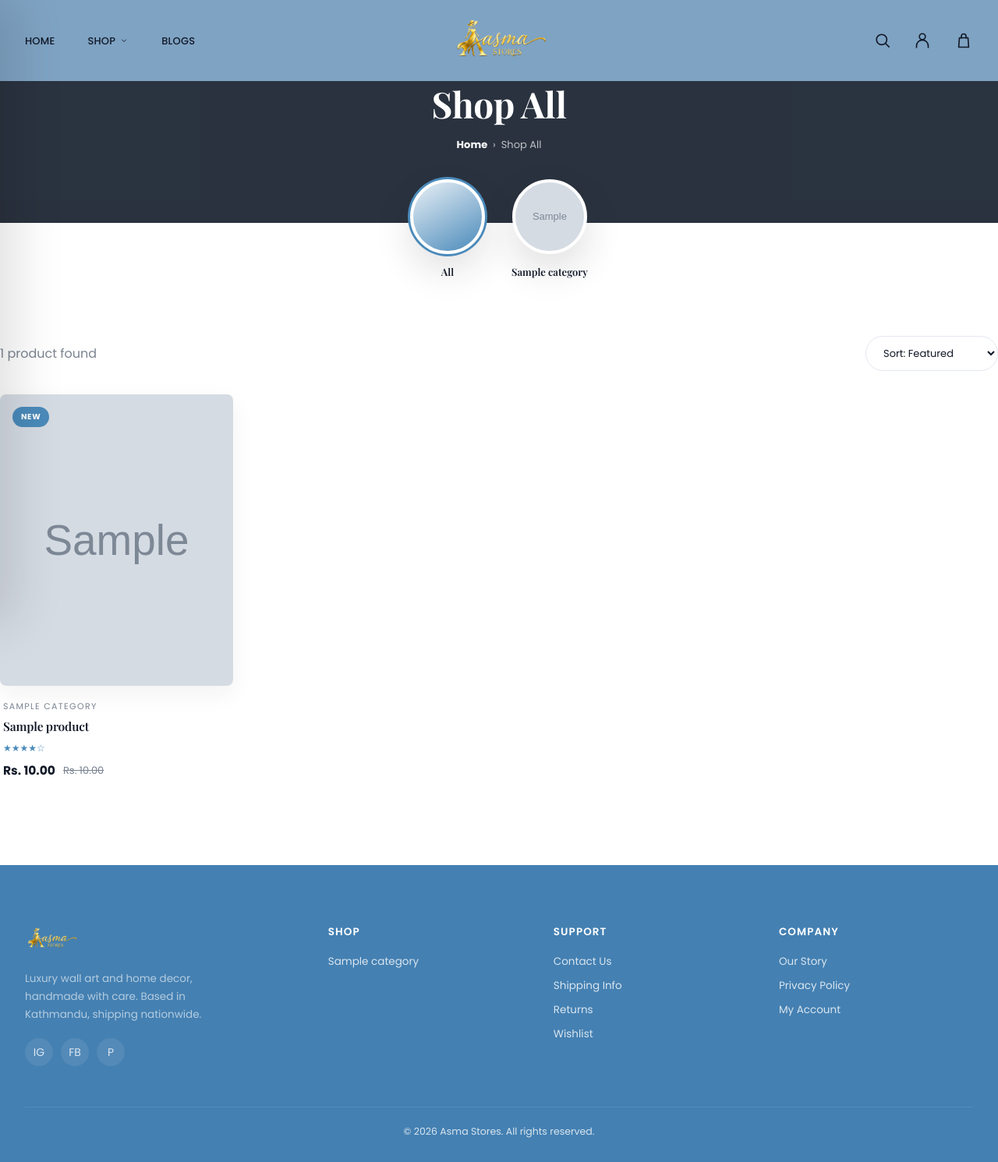
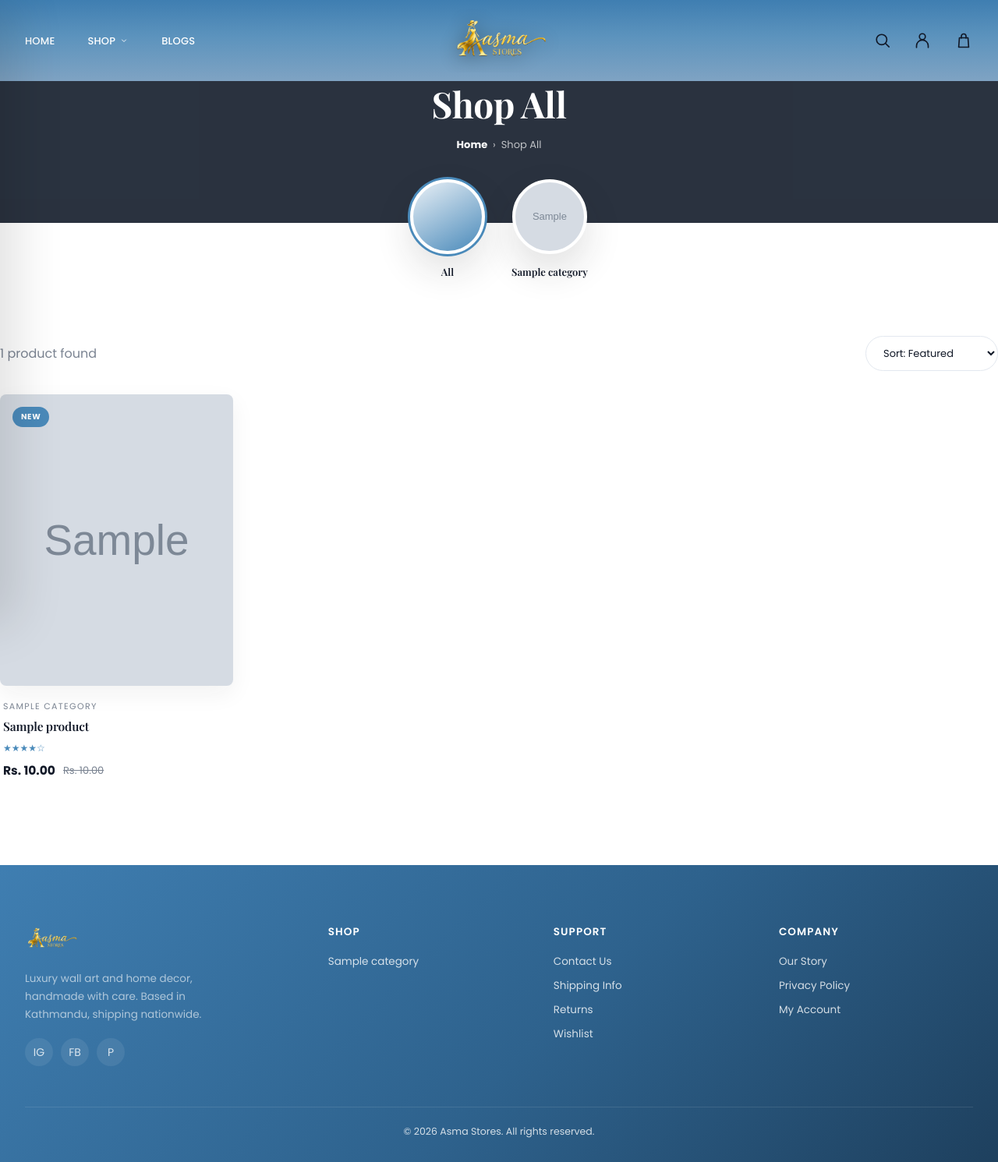
Before and after one commit to dipeshacharya11/asma-store, a Django app: page /shop/ in a window 1280 px wide. Shown: the whole page at 78% size. Run offline with Django 5.2, Linux system fonts and the light colour scheme; tables that the repository leaves empty hold one stand-in row (values such as "Sample post"); grey boxes marked "Sample" are stand-in pictures; some libraries are stand-ins or nearby versions.

Commit message:
product_detail and all

```diff
--- a/store/static/store/css/base.css
+++ b/store/static/store/css/base.css
@@ -148,7 +148,13 @@ section{padding:88px 0;}
 .msg.warning{background:#FFF7ED; color:#92400E;}
 
 /* ---------- Footer ---------- */
-footer{background:#4480B2; color:rgba(255,255,255,.8); padding:76px 0 30px; margin-top:20px;}
+footer{ min-height: 300px;
+  background: linear-gradient(
+    135deg,
+    #3F7EB1 0%,
+    #2E628D 55%,
+    #1E405E 100%
+); color:rgba(255,255,255,.8); padding:76px 0 30px; margin-top:20px;}
 .footer-grid{display:grid; grid-template-columns:1.4fr 1fr 1fr 1fr; gap:40px; margin-bottom:52px;}
 .footer-grid h5{color:#fff; font-size:13.5px; letter-spacing:.08em; text-transform:uppercase; margin-bottom:18px; font-family:'Poppins'; font-weight:600;}
 .footer-grid ul{list-style:none;}
--- a/store/static/store/css/header.css
+++ b/store/static/store/css/header.css
@@ -12,7 +12,12 @@
 
   padding:0;
 
-  background:#7FA3C3;
+  background:linear-gradient(
+        180deg,
+        #3F7EB1 0%,
+        #5C93BD 45%,
+        #7FA3C3 100%
+    );
   border:0;
   box-shadow:none;
 
@@ -22,7 +27,12 @@
 }
 
 .site-header.is-scrolled{
-  background:#397BAF;
+  background:linear-gradient(
+        135deg,
+        #3F7EB1 0%,
+        #5C93BD 45%,
+        #7FA3C3 100%
+    );
   backdrop-filter:blur(16px);
   -webkit-backdrop-filter:blur(16px);
 
@@ -101,6 +111,7 @@
   text-transform:uppercase;
 
   text-decoration:none;
+  color: white;
 
   transition:
     color .3s var(--ease);
@@ -186,6 +197,7 @@
   max-height:70px !important;
 
   object-fit:contain;
+  filter: drop-shadow(0 4px 12px rgba(0, 0, 0, 0.45));
 
   transition:
     max-width .35s var(--ease),
--- a/store/templates/store/collection.html
+++ b/store/templates/store/collection.html
@@ -1,7 +1,7 @@
 {% extends "store/base.html" %}
 {% block title %}{% if category %}{{ category.name }}{% else %}Shop All{% endif %} — Asma Stores{% endblock %}
 {% block extra_style %}
-.page-banner{position:relative; background:rgba(5,15,30,.85); color:#fff; padding:70px 0 90px; text-align:center; overflow:hidden;}
+.page-banner{position:relative; background:rgba(5,15,30,.85); color:#fff; padding:102px 0 90px; text-align:center; overflow:hidden;}
 .page-banner h1{font-size:clamp(30px,3.8vw,46px); margin-bottom:12px; color:#fff;}
 .page-crumb{font-size:13px; color:rgba(255,255,255,.7);}
 .page-crumb b{color:#fff;}
@@ -11,6 +11,15 @@
 .circle-cat.is-active .circle-cat-thumb{box-shadow:0 0 0 3px var(--brand-primary), var(--shadow-lift);}
 .circle-cat-thumb{width:96px; height:96px; border-radius:50%; overflow:hidden; margin:0 auto 10px; background:var(--surface-soft); box-shadow:var(--shadow-lift); border:4px solid #fff; transition:transform .4s var(--ease);}
 .circle-cat:hover .circle-cat-thumb{transform:translateY(-5px);}
+
+@media (max-width: 1100px) {
+    .page-banner { padding-top: 94px; padding-bottom: 70px; }
+    .circle-cat-row { margin-top: -40px; }
+}
+@media (max-width: 600px) {
+    .page-banner { padding-top: 88px; padding-bottom: 50px; }
+    .circle-cat-row { margin-top: -20px; }
+}
 
 /* Subcategory discovery row — shown only when viewing a parent category */
 .subcat-discovery{display:flex; flex-wrap:wrap; justify-content:center; gap:24px; padding:36px 0 8px;}
@@ -29,11 +38,17 @@
 .shop-layout{padding:50px 0 90px;}
 .toolbar{display:flex; justify-content:space-between; align-items:center; margin-bottom:30px; flex-wrap:wrap; gap:14px;}
 .sort-select{padding:11px 18px; border:1.5px solid var(--border-default); border-radius:100px; font-size:13px;}
+@media (max-width: 1100px) {
+    .circle-cat-row { margin-top: -30px; }
+}
+@media (max-width: 600px) {
+    .circle-cat-row { margin-top: -10px; }
+}
 {% endblock %}
 
 {% block content %}
 <div class="page-banner">
-  <div class="eyebrow" style="justify-content:center; color:var(--brand-primary-light);">{% if category %}{{ category.name }}{% else %}All Products{% endif %}</div>
+  <!--<div class="eyebrow" style="justify-content:center; color:var(--brand-primary-light);">{% if category %}{{ category.name }}{% else %}All Products{% endif %}</div>-->
   <h1>{% if category %}{{ category.name }}{% else %}Shop All{% endif %}</h1>
   <div class="page-crumb">
     <b>Home</b>
--- a/store/templates/store/includes/cart_drawer.html
+++ b/store/templates/store/includes/cart_drawer.html
@@ -1,4 +1,5 @@
 {% load static %}
+
 
 <div class="cart-drawer-head">
     <div>
@@ -10,7 +11,7 @@
         type="button"
         class="cart-drawer-close"
         aria-label="Close shopping cart"
-        onclick="window.location.href='/'"
+
     >
         ×
     </button>
@@ -305,3 +306,12 @@
 </div>
 
 {% endif %}
+{% block extra_script %}
+<script>
+const closeBtn = e.target.closest('.cart-drawer-close, #drawerClose, #continueShoppingBtn');
+
+if (closeBtn) {
+  closeCartDrawer();
+}
+ </script>
+{% endblock %}
```
Also changed, not shown: other parts of store/templates/store/collection.html (+42 -4 lines), media/categories/WhatsApp_Image_2026-07-20_at_17.48.23.jpeg (added), media/hero/WhatsApp_Image_2026-07-20_at_17.48.23.jpeg (added), media/hero/WhatsApp_Image_2026-07-20_at_17.48.25.jpeg (added), media/hero/WhatsApp_Image_2026-07-20_at_17.48.26.jpeg (added), media/hero/WhatsApp_Image_2026-07-20_at_17_6J0Gjto.48.25.jpeg (added), media/hero/WhatsApp_Image_2026-07-20_at_17_pg8Fs6F.48.23.jpeg (added), media/hero/WhatsApp_Image_2026-07-20_at_17_vSvGMoc.48.23.jpeg (added), media/hero/WhatsApp_Image_2026-07-20_at_17_vSvGMoc_jRvruZy.48.23.jpeg (added), media/products/body-002_6pj331d_kN9qrsT_Ua2uiOe.jpg (added). Lines whose indentation alone changed are shown as unchanged.
